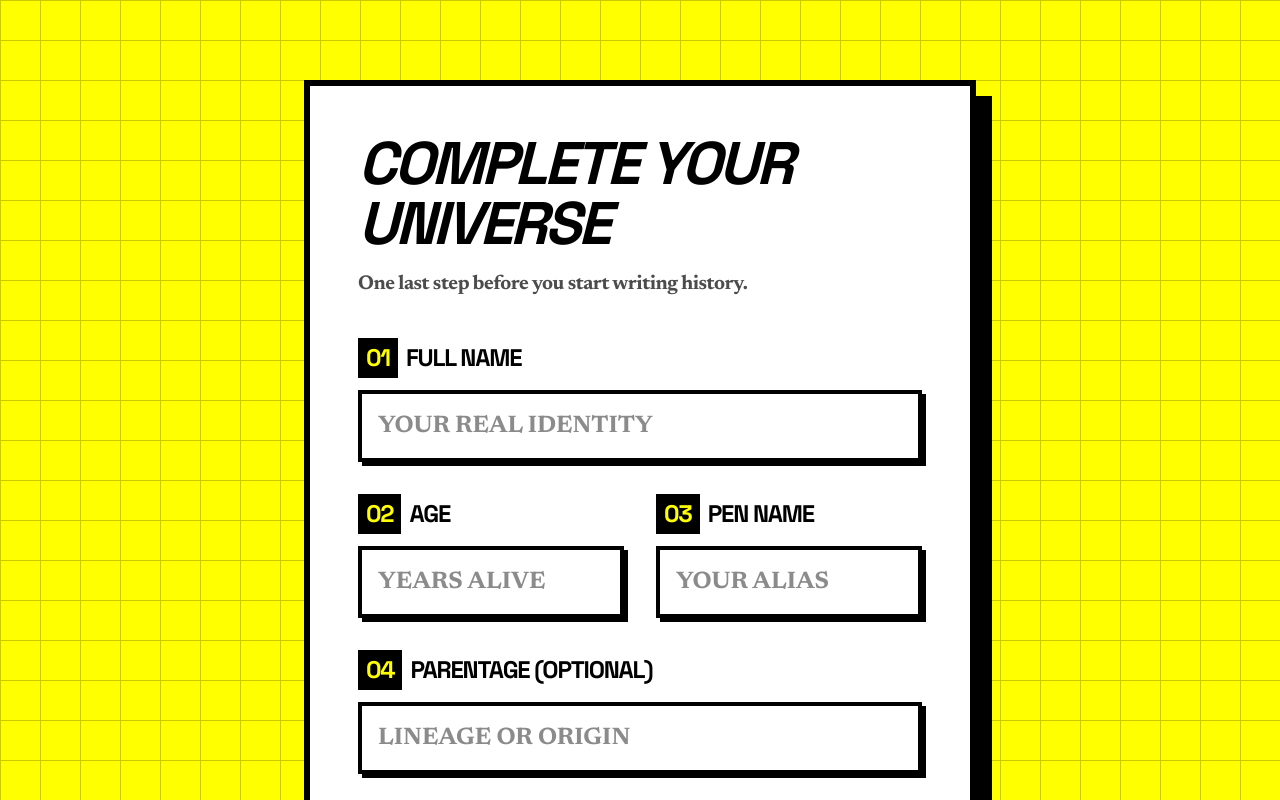
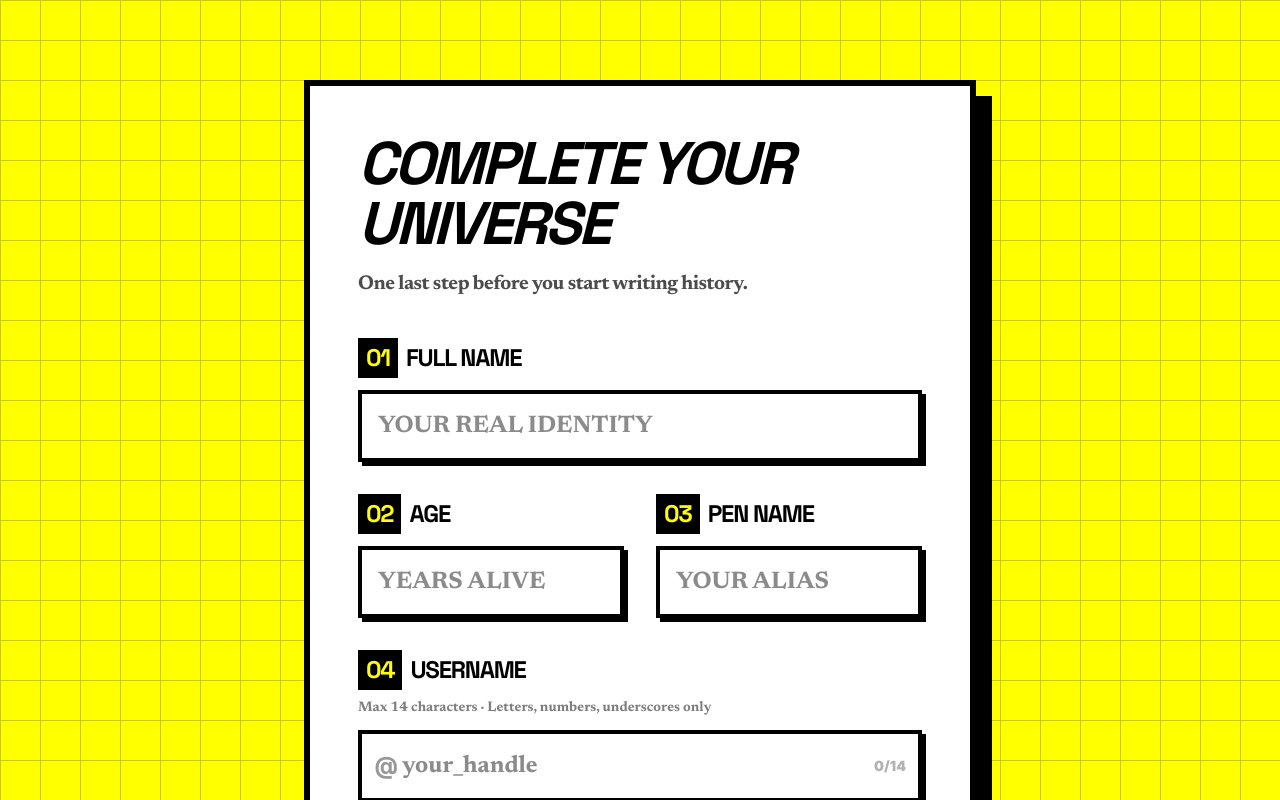
Before and after one commit to techxsarwar/stoery, a Next.js app: page /onboarding in a window 1280 px wide. Shown: the top 800 px of the page. Built offline with nearby package versions, Linux system fonts and the light colour scheme.

Commit message:
feat: add username field (max 14 chars, alphanumeric+underscore) to schema, onboarding, settings; fix verified badge on feed cards

```diff
--- a/src/app/dashboard/settings/page.tsx
+++ b/src/app/dashboard/settings/page.tsx
@@ -30,7 +30,7 @@ export default async function SettingsPage() {
             </header>
 
             <div className="mt-8">
-                <SettingsForm profile={{ pen_name: profile.pen_name, full_name: profile.full_name, age: profile.age, bio: profile.bio, avatar_url: profile.avatar_url }} />
+                <SettingsForm profile={{ pen_name: profile.pen_name, full_name: profile.full_name, age: profile.age, bio: profile.bio, avatar_url: profile.avatar_url, username: profile.username }} />
             </div>
         </div>
       </main>
--- a/src/app/onboarding/page.tsx
+++ b/src/app/onboarding/page.tsx
@@ -4,14 +4,31 @@ import { useState, useTransition } from "react";
 import { useRouter } from "next/navigation";
 import { completeOnboarding } from "@/actions/auth";
 
+const USERNAME_REGEX = /^[a-z0-9_]*$/;
+
 export default function OnboardingPage() {
   const [error, setError] = useState("");
   const [isPending, startTransition] = useTransition();
+  const [usernameVal, setUsernameVal] = useState("");
+  const [usernameError, setUsernameError] = useState("");
   const router = useRouter();
+
+  const handleUsernameChange = (e: React.ChangeEvent<HTMLInputElement>) => {
+    const val = e.target.value.toLowerCase();
+    setUsernameVal(val);
+    if (val && !USERNAME_REGEX.test(val)) {
+      setUsernameError("Only letters, numbers, and underscores allowed");
+    } else if (val.length > 14) {
+      setUsernameError("Max 14 characters");
+    } else {
+      setUsernameError("");
+    }
+  };
 
   const handleSubmit = async (e: React.FormEvent<HTMLFormElement>) => {
     e.preventDefault();
     setError("");
+    if (usernameError) return;
     const formData = new FormData(e.currentTarget);
 
     startTransition(async () => {
@@ -27,9 +44,9 @@ export default function OnboardingPage() {
 
   return (
     <div className="min-h-screen bg-[#FFFF00] flex items-center justify-center py-20 px-6 relative overflow-hidden">
-      {/* Background patterns */}
+      {/* Background pattern */}
       <div className="absolute inset-0 z-0 opacity-20 pointer-events-none">
-        <div className="absolute top-0 left-0 w-full h-full bg-[linear-gradient(90deg,#000_1px,transparent_1px),linear-gradient(180deg,#000_1px,transparent_1px)] bg-[size:40px_40px]"></div>
+        <div className="absolute top-0 left-0 w-full h-full bg-[linear-gradient(90deg,#000_1px,transparent_1px),linear-gradient(180deg,#000_1px,transparent_1px)] bg-[size:40px_40px]" />
       </div>
 
       <div className="bg-white border-[6px] border-black p-8 md:p-12 max-w-2xl w-full shadow-[16px_16px_0px_0px_rgba(0,0,0,1)] relative z-10">
@@ -47,6 +64,7 @@ export default function OnboardingPage() {
         )}
 
         <form onSubmit={handleSubmit} className="flex flex-col gap-8">
+
           {/* Full Name */}
           <div className="flex flex-col gap-3">
             <label className="font-headline font-black text-2xl uppercase text-black tracking-tighter flex items-center gap-2">
@@ -89,10 +107,42 @@ export default function OnboardingPage() {
             </div>
           </div>
 
+          {/* Username */}
+          <div className="flex flex-col gap-3">
+            <label className="font-headline font-black text-2xl uppercase text-black tracking-tighter flex items-center gap-2">
+              <span className="bg-black text-[#FFFF00] px-2 py-1">04</span> Username
+            </label>
+            <p className="text-sm font-body font-bold text-black/50 -mt-1">
+              Max 14 characters · Letters, numbers, underscores only
+            </p>
+            <div className="relative">
+              <span className="absolute left-4 top-1/2 -translate-y-1/2 font-headline font-black text-2xl text-black/40 select-none">
+                @
+              </span>
+              <input
+                name="username"
+                value={usernameVal}
+                onChange={handleUsernameChange}
+                required
+                maxLength={14}
+                className={`w-full border-4 p-4 pl-10 text-2xl font-body font-bold focus:outline-none transition-colors shadow-[4px_4px_0px_0px_rgba(0,0,0,1)] ${
+                  usernameError ? "border-red-500 bg-red-50" : "border-black focus:bg-[#FFFF00]"
+                }`}
+                placeholder="your_handle"
+              />
+              <span className={`absolute right-4 top-1/2 -translate-y-1/2 font-label font-black text-sm ${usernameVal.length > 12 ? "text-red-500" : "text-black/30"}`}>
+                {usernameVal.length}/14
+              </span>
+            </div>
+            {usernameError && (
+              <p className="text-red-500 font-label font-bold text-sm">{usernameError}</p>
+            )}
+          </div>
+
           {/* Parentage */}
           <div className="flex flex-col gap-3">
             <label className="font-headline font-black text-2xl uppercase text-black tracking-tighter flex items-center gap-2">
-              <span className="bg-black text-[#FFFF00] px-2 py-1">04</span> Parentage (Optional)
+              <span className="bg-black text-[#FFFF00] px-2 py-1">05</span> Parentage (Optional)
             </label>
             <input
               name="parentage"
@@ -101,23 +151,23 @@ export default function OnboardingPage() {
             />
           </div>
 
-          {/* Terms & Guardian Approval */}
+          {/* Terms */}
           <div className="flex items-start gap-4 mt-4">
             <input
               type="checkbox"
               name="guardianApproved"
               id="guardian"
               required
-              className="w-8 h-8 border-4 border-black checked:bg-black transition-all cursor-pointer"
+              className="w-8 h-8 border-4 border-black checked:bg-black transition-all cursor-pointer flex-shrink-0"
             />
-            <label htmlFor="guardian" className="font-body font-bold text-lg text-black leading-tight cursor-pointer selection:bg-black selection:text-[#FFFF00]">
+            <label htmlFor="guardian" className="font-body font-bold text-lg text-black leading-tight cursor-pointer">
               If I am a minor, I confirm my guardian has approved my registration. I agree to the terms of the SOULPAD alliance.
             </label>
           </div>
 
           <button
             type="submit"
-            disabled={isPending}
+            disabled={isPending || !!usernameError}
             className="mt-6 bg-black text-white border-4 border-black px-12 py-6 font-headline font-black text-3xl uppercase tracking-tighter italic hover:bg-white hover:text-black hover:translate-x-[-4px] hover:translate-y-[-4px] hover:shadow-[12px_12px_0px_0px_rgba(0,0,0,1)] transition-all flex items-center justify-center gap-4 disabled:opacity-50 group"
           >
             {isPending ? "Syncing..." : "ENTER THE VERSE"}
--- a/src/components/PostCard.tsx
+++ b/src/components/PostCard.tsx
@@ -78,10 +78,10 @@ export default function PostCard({
               >
                 {profile.pen_name}
               </Link>
-            {profile.isVerified && (
+              {profile.isVerified && (
                 <span
                   title="Verified Author"
-                  className="inline-flex items-center justify-center w-4 h-4 bg-blue-500 text-white rounded-full text-[9px] font-black flex-shrink-0"
+                  className="inline-flex items-center justify-center w-[18px] h-[18px] bg-blue-500 text-white rounded-full text-[10px] font-black flex-shrink-0 shadow-sm"
                 >
                   ✓
                 </span>
--- a/src/components/SettingsForm.tsx
+++ b/src/components/SettingsForm.tsx
@@ -3,6 +3,8 @@
 import { useState, useTransition, useRef } from "react";
 import { updateProfileSettings } from "@/actions/profile";
 import { uploadProfileAvatar } from "@/actions/storage";
+
+const USERNAME_REGEX = /^[a-z0-9_]*$/;
 
 interface SettingsFormProps {
   profile: {
@@ -11,6 +13,7 @@ interface SettingsFormProps {
     age: number | null;
     bio: string | null;
     avatar_url: string | null;
+    username: string | null;
   };
 }
 
@@ -20,23 +23,34 @@ export default function SettingsForm({ profile }: SettingsFormProps) {
   const [age, setAge] = useState(profile.age?.toString() || "");
   const [bio, setBio] = useState(profile.bio || "");
   const [avatarUrl, setAvatarUrl] = useState(profile.avatar_url || "");
+  const [username, setUsername] = useState(profile.username || "");
+  const [usernameError, setUsernameError] = useState("");
   const [isPending, startTransition] = useTransition();
   const [isUploading, setIsUploading] = useState(false);
   const [status, setStatus] = useState<{ type: "idle" | "success" | "error"; message: string }>({ type: "idle", message: "" });
   const fileInputRef = useRef<HTMLInputElement>(null);
 
+  const handleUsernameChange = (val: string) => {
+    const lower = val.toLowerCase();
+    setUsername(lower);
+    if (lower && !USERNAME_REGEX.test(lower)) {
+      setUsernameError("Only letters, numbers, and underscores");
+    } else if (lower.length > 14) {
+      setUsernameError("Max 14 characters");
+    } else {
+      setUsernameError("");
+    }
+  };
+
   const handleAvatarChange = async (e: React.ChangeEvent<HTMLInputElement>) => {
     const file = e.target.files?.[0];
     if (!file) return;
-
     setIsUploading(true);
     setStatus({ type: "idle", message: "" });
-
     try {
       const formData = new FormData();
       formData.append("file", file);
       const result = await uploadProfileAvatar(formData);
-
       if (result.error) {
         setStatus({ type: "error", message: result.error });
       } else if (result.url) {
@@ -52,6 +66,7 @@ export default function SettingsForm({ profile }: SettingsFormProps) {
 
   const handleUpdate = (e: React.FormEvent) => {
     e.preventDefault();
+    if (usernameError) return;
     setStatus({ type: "idle", message: "" });
 
     const parsedAge = parseInt(age);
@@ -65,6 +80,7 @@ export default function SettingsForm({ profile }: SettingsFormProps) {
         pen_name: penName,
         full_name: fullName,
         age: parsedAge,
+        username,
         bio: bio || undefined,
         avatar_url: avatarUrl || undefined,
       });
@@ -86,30 +102,19 @@ export default function SettingsForm({ profile }: SettingsFormProps) {
         <div className={`border-4 p-4 font-headline font-bold uppercase tracking-tight shadow-[4px_4px_0px_0px_rgba(0,0,0,1)] ${
           status.type === "error" ? "border-black bg-red-500 text-white" : "border-black bg-[#1DB954] text-black"
         }`}>
-          {status.type === "success" && "✓ "} {status.message}
+          {status.type === "success" && "✓ "}{status.message}
         </div>
       )}
 
       {/* Avatar Upload */}
       <div className="flex flex-col items-center gap-4">
-        <p className="font-headline font-black uppercase text-on-surface tracking-tighter text-sm self-start">
-          Profile Avatar
-        </p>
-        <div
-          className="relative group cursor-pointer"
-          onClick={() => fileInputRef.current?.click()}
-        >
+        <p className="font-headline font-black uppercase text-on-surface tracking-tighter text-sm self-start">Profile Avatar</p>
+        <div className="relative group cursor-pointer" onClick={() => fileInputRef.current?.click()}>
           {avatarUrl ? (
-            <img
-              src={avatarUrl}
-              alt="Your avatar"
-              className="w-28 h-28 rounded-full object-cover border-4 border-on-surface shadow-[4px_4px_0px_0px_rgba(0,0,0,1)] group-hover:opacity-70 transition-opacity"
-            />
+            <img src={avatarUrl} alt="Your avatar" className="w-28 h-28 rounded-full object-cover border-4 border-on-surface shadow-[4px_4px_0px_0px_rgba(0,0,0,1)] group-hover:opacity-70 transition-opacity" />
           ) : (
             <div className="w-28 h-28 rounded-full border-4 border-on-surface shadow-[4px_4px_0px_0px_rgba(0,0,0,1)] bg-primary flex items-center justify-center group-hover:opacity-70 transition-opacity">
-              <span className="font-headline font-black text-4xl text-on-primary select-none">
-                {initial}
-              </span>
+              <span className="font-headline font-black text-4xl text-on-primary select-none">{initial}</span>
             </div>
           )}
           <div className="absolute inset-0 rounded-full flex items-center justify-center opacity-0 group-hover:opacity-100 transition-opacity">
@@ -117,92 +122,78 @@ export default function SettingsForm({ profile }: SettingsFormProps) {
               {isUploading ? "Uploading..." : "Change"}
             </span>
           </div>
-          <input
-            ref={fileInputRef}
-            type="file"
-            accept="image/*"
-            onChange={handleAvatarChange}
-            className="hidden"
-          />
+          <input ref={fileInputRef} type="file" accept="image/*" onChange={handleAvatarChange} className="hidden" />
         </div>
         <p className="text-xs font-label text-on-surface-variant font-bold">Click to upload. Max 5 MB.</p>
       </div>
 
+      {/* Username */}
       <div className="flex flex-col gap-2">
-        <label className="font-headline font-black uppercase text-on-surface tracking-tighter text-sm">
-          Pen Name
-        </label>
-        <p className="text-xs font-label text-on-surface-variant font-bold">This is how you will be known to the universe.</p>
+        <label className="font-headline font-black uppercase text-on-surface tracking-tighter text-sm">Username</label>
+        <p className="text-xs font-label text-on-surface-variant font-bold">Max 14 characters · Letters, numbers, underscores only</p>
+        <div className="relative">
+          <span className="absolute left-4 top-1/2 -translate-y-1/2 font-headline font-black text-lg text-on-surface-variant select-none">@</span>
           <input
             type="text"
-          value={penName}
-          onChange={(e) => setPenName(e.target.value)}
+            value={username}
+            onChange={(e) => handleUsernameChange(e.target.value)}
             required
-          maxLength={30}
-          className="w-full border-4 border-on-surface px-5 py-4 font-body font-bold text-lg focus:outline-none focus:bg-primary-container transition-colors shadow-[4px_4px_0px_0px_rgba(0,0,0,1)] bg-surface text-on-surface"
+            maxLength={14}
+            className={`w-full border-4 pl-9 pr-16 py-4 font-body font-bold text-lg focus:outline-none transition-colors shadow-[4px_4px_0px_0px_rgba(0,0,0,1)] bg-surface text-on-surface ${
+              usernameError ? "border-red-500 bg-red-50" : "border-on-surface focus:bg-primary-container"
+            }`}
+            placeholder="your_handle"
           />
+          <span className={`absolute right-4 top-1/2 -translate-y-1/2 font-label font-black text-xs ${username.length > 12 ? "text-red-500" : "text-on-surface-variant"}`}>
+            {username.length}/14
+          </span>
+        </div>
+        {usernameError && <p className="text-red-500 font-label font-bold text-xs">{usernameError}</p>}
       </div>
 
+      {/* Pen Name */}
       <div className="flex flex-col gap-2">
-        <label className="font-headline font-black uppercase text-on-surface tracking-tighter text-sm">
-          True Name (Full Name)
-        </label>
-        <p className="text-xs font-label text-on-surface-variant font-bold">Kept strictly in the vault. For official records only.</p>
-        <input
-          type="text"
-          value={fullName}
-          onChange={(e) => setFullName(e.target.value)}
-          required
-          className="w-full border-4 border-on-surface px-5 py-4 font-body font-bold text-lg focus:outline-none focus:bg-primary-container transition-colors shadow-[4px_4px_0px_0px_rgba(0,0,0,1)] bg-surface text-on-surface"
-        />
+        <label className="font-headline font-black uppercase text-on-surface tracking-tighter text-sm">Pen Name</label>
+        <p className="text-xs font-label text-on-surface-variant font-bold">This is how you will be known to the universe.</p>
+        <input type="text" value={penName} onChange={(e) => setPenName(e.target.value)} required maxLength={30}
+          className="w-full border-4 border-on-surface px-5 py-4 font-body font-bold text-lg focus:outline-none focus:bg-primary-container transition-colors shadow-[4px_4px_0px_0px_rgba(0,0,0,1)] bg-surface text-on-surface" />
       </div>
 
+      {/* Full Name */}
       <div className="flex flex-col gap-2">
-        <label className="font-headline font-black uppercase text-on-surface tracking-tighter text-sm">
-          Chronological Age
-        </label>
-        <input
-          type="number"
-          value={age}
-          onChange={(e) => setAge(e.target.value)}
-          required
-          min={1}
-          className="w-full border-4 border-on-surface px-5 py-4 font-body font-bold text-lg focus:outline-none focus:bg-primary-container transition-colors shadow-[4px_4px_0px_0px_rgba(0,0,0,1)] bg-surface text-on-surface"
-        />
+        <label className="font-headline font-black uppercase text-on-surface tracking-tighter text-sm">True Name (Full Name)</label>
+        <p className="text-xs font-label text-on-surface-variant font-bold">Kept strictly in the vault. For official records only.</p>
+        <input type="text" value={fullName} onChange={(e) => setFullName(e.target.value)} required
+          className="w-full border-4 border-on-surface px-5 py-4 font-body font-bold text-lg focus:outline-none focus:bg-primary-container transition-colors shadow-[4px_4px_0px_0px_rgba(0,0,0,1)] bg-surface text-on-surface" />
+      </div>
+
+      {/* Age */}
+      <div className="flex flex-col gap-2">
+        <label className="font-headline font-black uppercase text-on-surface tracking-tighter text-sm">Chronological Age</label>
+        <input type="number" value={age} onChange={(e) => setAge(e.target.value)} required min={1}
+          className="w-full border-4 border-on-surface px-5 py-4 font-body font-bold text-lg focus:outline-none focus:bg-primary-container transition-colors shadow-[4px_4px_0px_0px_rgba(0,0,0,1)] bg-surface text-on-surface" />
       </div>
 
       {/* Bio */}
       <div className="flex flex-col gap-2">
-        <label className="font-headline font-black uppercase text-on-surface tracking-tighter text-sm">
-          Bio
-        </label>
+        <label className="font-headline font-black uppercase text-on-surface tracking-tighter text-sm">Bio</label>
         <p className="text-xs font-label text-on-surface-variant font-bold">A short tagline about yourself. Visible on your public profile.</p>
-        <textarea
-          value={bio}
-          onChange={(e) => setBio(e.target.value)}
-          maxLength={300}
-          rows={3}
+        <textarea value={bio} onChange={(e) => setBio(e.target.value)} maxLength={300} rows={3}
           placeholder="Tell the world your story in 300 characters..."
-          className="w-full border-4 border-on-surface px-5 py-4 font-body font-bold text-lg focus:outline-none focus:bg-primary-container transition-colors shadow-[4px_4px_0px_0px_rgba(0,0,0,1)] bg-surface text-on-surface resize-none"
-        />
+          className="w-full border-4 border-on-surface px-5 py-4 font-body font-bold text-lg focus:outline-none focus:bg-primary-container transition-colors shadow-[4px_4px_0px_0px_rgba(0,0,0,1)] bg-surface text-on-surface resize-none" />
         <span className={`text-xs font-label font-bold self-end ${bio.length > 280 ? "text-red-500" : "text-on-surface-variant"}`}>
           {bio.length}/300
         </span>
       </div>
 
-      <button
-        type="submit"
-        disabled={isPending || isUploading}
-        className="mt-4 flex items-center justify-center gap-3 bg-primary text-on-primary border-4 border-on-surface px-10 py-5 font-headline font-black text-xl uppercase tracking-tighter shadow-[8px_8px_0px_0px_rgba(0,0,0,1)] hover:translate-x-[4px] hover:translate-y-[4px] hover:shadow-[2px_2px_0px_0px_rgba(0,0,0,1)] transition-all w-full disabled:opacity-50"
-      >
+      <button type="submit" disabled={isPending || isUploading || !!usernameError}
+        className="mt-4 flex items-center justify-center gap-3 bg-primary text-on-primary border-4 border-on-surface px-10 py-5 font-headline font-black text-xl uppercase tracking-tighter shadow-[8px_8px_0px_0px_rgba(0,0,0,1)] hover:translate-x-[4px] hover:translate-y-[4px] hover:shadow-[2px_2px_0px_0px_rgba(0,0,0,1)] transition-all w-full disabled:opacity-50">
         {isPending ? (
           <>
             <span className="animate-spin inline-block w-5 h-5 border-2 border-on-primary border-t-transparent rounded-full" />
             Engraving...
           </>
-        ) : (
-          "Save Changes"
-        )}
+        ) : "Save Changes"}
       </button>
     </form>
   );
```
Also changed, not shown: src/actions/auth.ts (+15 -0 lines), src/actions/profile.ts (+9 -0 lines), 1 other file (tests, documents, lock files or other folders). Lines whose indentation alone changed are shown as unchanged.
